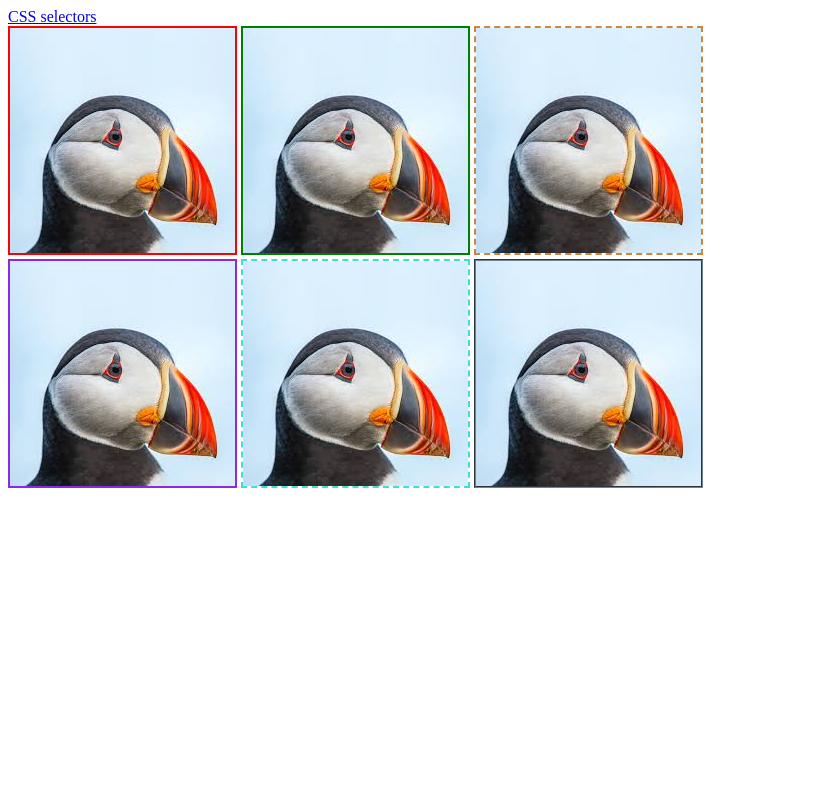
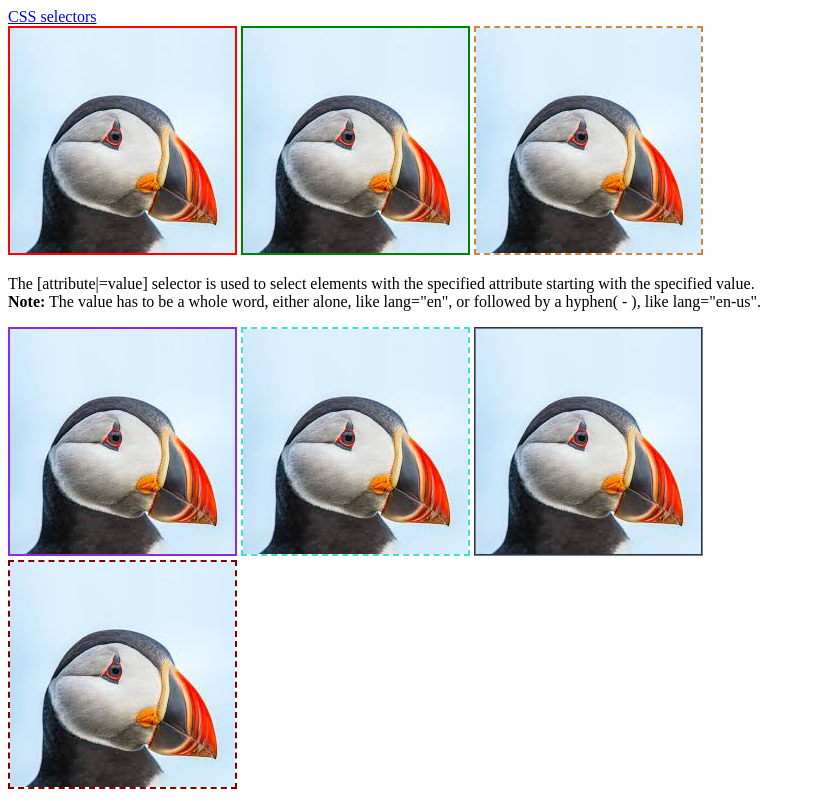
Before and after one commit to aperezliano/css-in-depth, a plain HTML site: page selectors/attribute/index.html in a window 1280 px wide. Shown: the whole page, without its empty margins (0-815 px from the left). Drawn offline with Linux system fonts and the light colour scheme.

Commit message:
Attribute selectors with case insensitive

```diff
--- a/selectors/attribute/index.html
+++ b/selectors/attribute/index.html
@@ -14,11 +14,23 @@
         <img src="image.jpeg" alt="random image 1">
         <img src="image.jpeg" alt="random image 2">
         <img src="image.jpeg" alt="yet-another random image">
-        <div>
-            <img src="image.jpeg" alt="second row random image">
-            <img src="image.jpeg" alt="random image 2 second row!">
-            <img src="image.jpeg" alt="could it be a... random image?">
-        </div>
+    </div>
+    <p>
+        The [attribute|=value] selector is used to select elements with the specified attribute starting with the
+        specified value.
+        <br />
+        <b>Note:</b> The value has to be a whole word, either alone, like lang="en", or followed by a hyphen( - ),
+        like
+        lang="en-us".
+    </p>
+    <div>
+        <img src="image.jpeg" alt="second row random image">
+        <img src="image.jpeg" alt="random image 2 second row!">
+        <img src="image.jpeg" alt="could it be a... random image?">
+    </div>
+    <div>
+        <img src="image.jpeg" alt="lAsT rAndOm ImagE">
+    </div>
 </body>
 
 </html>
--- a/selectors/attribute/style.css
+++ b/selectors/attribute/style.css
@@ -21,3 +21,8 @@ img[alt$='second row!'] {
 img[alt*='...'] {
   border: 2px groove slategrey;
 }
+
+/* The i stands for case insensitive */
+img[alt='last random image' i] {
+  border: 2px dashed maroon;
+}
```
